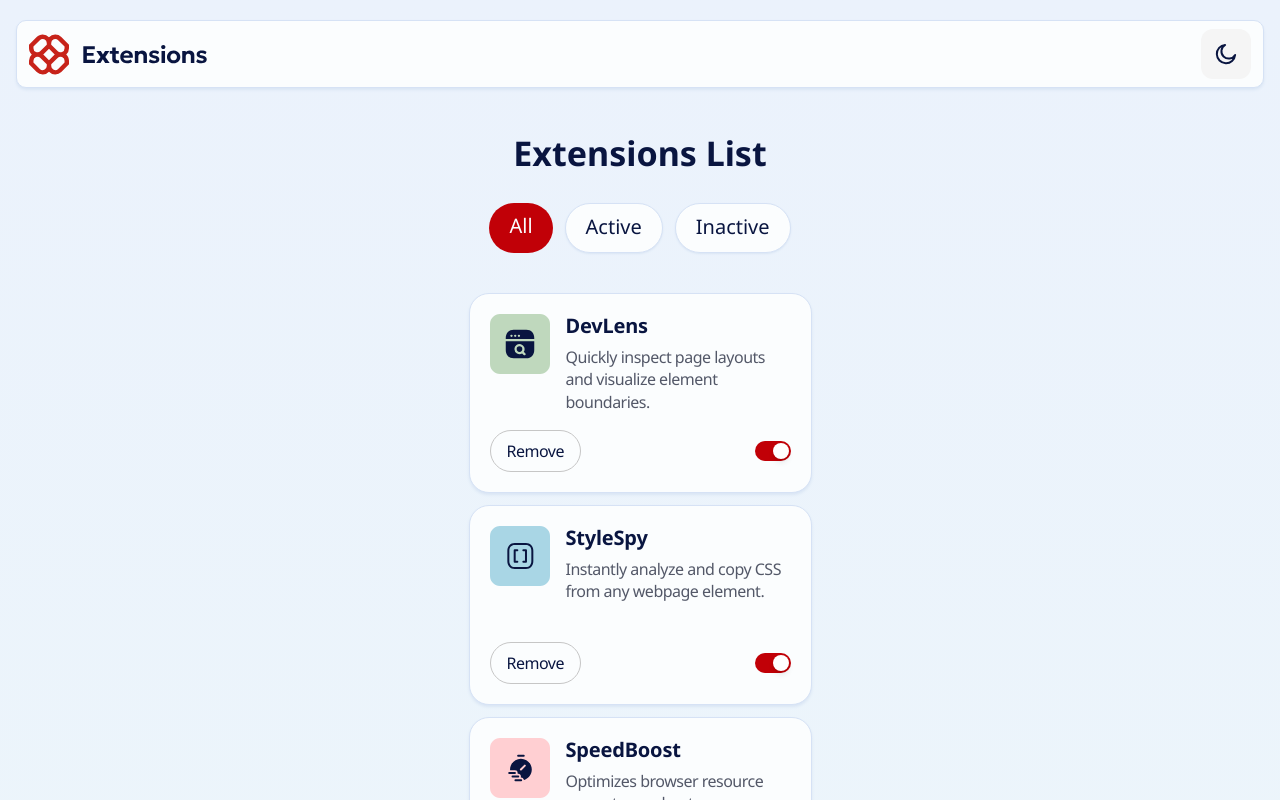
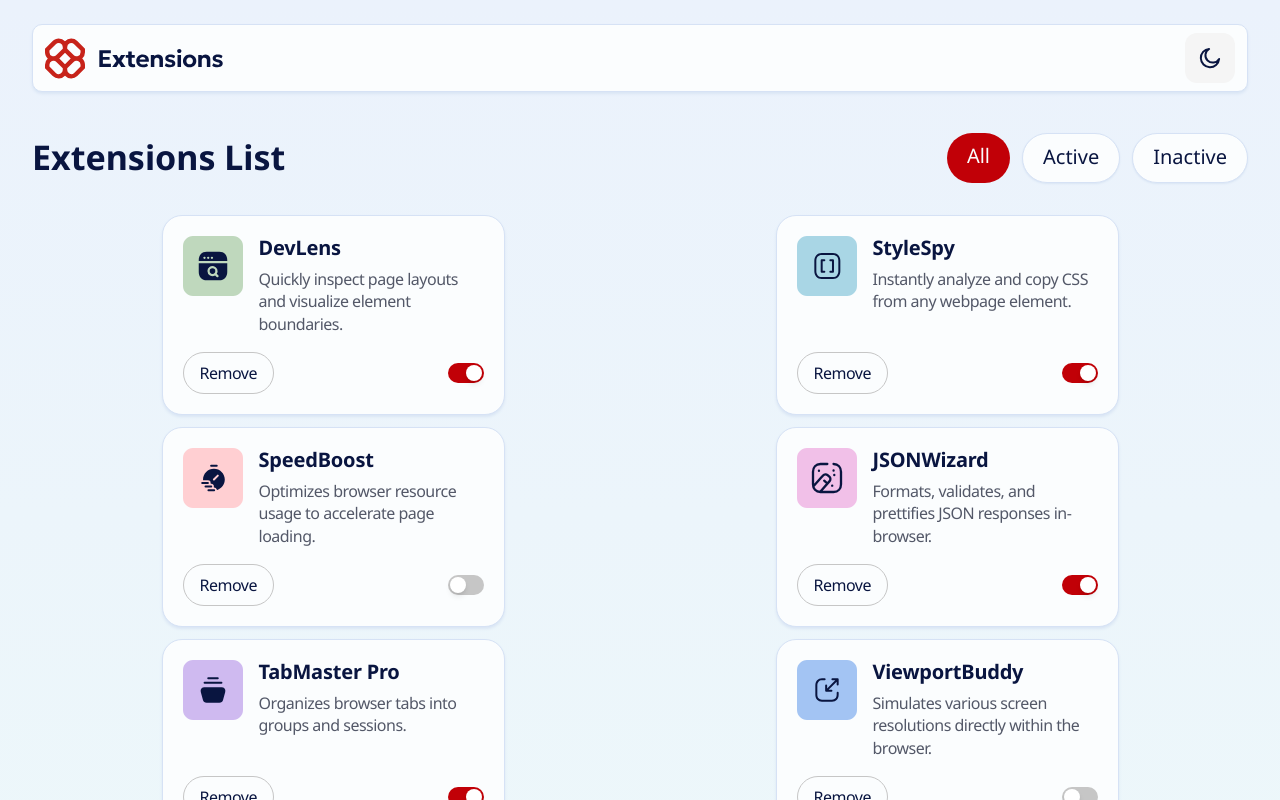
Before and after one commit to KarolinaMas/browser-extension-manager-react, a React (Vite) app: page / in a window 1280 px wide. Shown: the top 800 px of the page. Built offline with nearby package versions, Linux system fonts and the light colour scheme.

Commit message:
responsive design for teblet

```diff
--- a/src/App.jsx
+++ b/src/App.jsx
@@ -81,7 +81,7 @@ const App = () => {
   };
 
   return (
-    <div className="bg-gradient-to-b from-[#ebf2fc] to-[#eefbf9] px-4 pt-5 pb-16 dark:from-[#04091B] dark:to-[#091540]">
+    <div className="bg-gradient-to-b from-[#ebf2fc] to-[#eefbf9] px-4 pt-6 pb-16 dark:from-[#04091B] dark:to-[#091540] sm:px-8">
       <header className="flex items-center bg-neutral-0 px-3 py-2 rounded-[10px] border-1 border-neutral-200 shadow-[0px_2px_3px_0px_rgba(217,229,244,1)] dark:bg-neutral-800  dark:shadow-none dark:border-none">
         <img
           src={isDarkMode ? logoDark : logoLight}
@@ -100,11 +100,11 @@ const App = () => {
         </button>
       </header>
       <main>
-        <section className="my-10 block place-items-center">
-          <h1 className="text-[34px] font-bold leading-[-1px] text-neutral-900 mb-6 dark:text-neutral-0">
+        <section className="mt-10 mb-8 block place-items-center md:flex md:items-center">
+          <h1 className="text-[34px] font-bold leading-[-1px] text-neutral-900 mb-6 dark:text-neutral-0 md:m-0">
             Extensions List
           </h1>
-          <ul className="flex gap-3">
+          <ul className="flex gap-3 md:ml-auto">
             {listItems.map(({ name, isOn }) => (
               <FilterListItem
                 key={name}
@@ -116,7 +116,7 @@ const App = () => {
             ))}
           </ul>
         </section>
-        <section className="grid grid-cols-1 gap-3 place-items-center">
+        <section className="grid grid-cols-1 gap-3 place-items-center md:grid-cols-2">
           {items.map((item) => (
             <UserContext.Provider
               value={[item.isActive, () => handleToggle(item.name)]}
```
